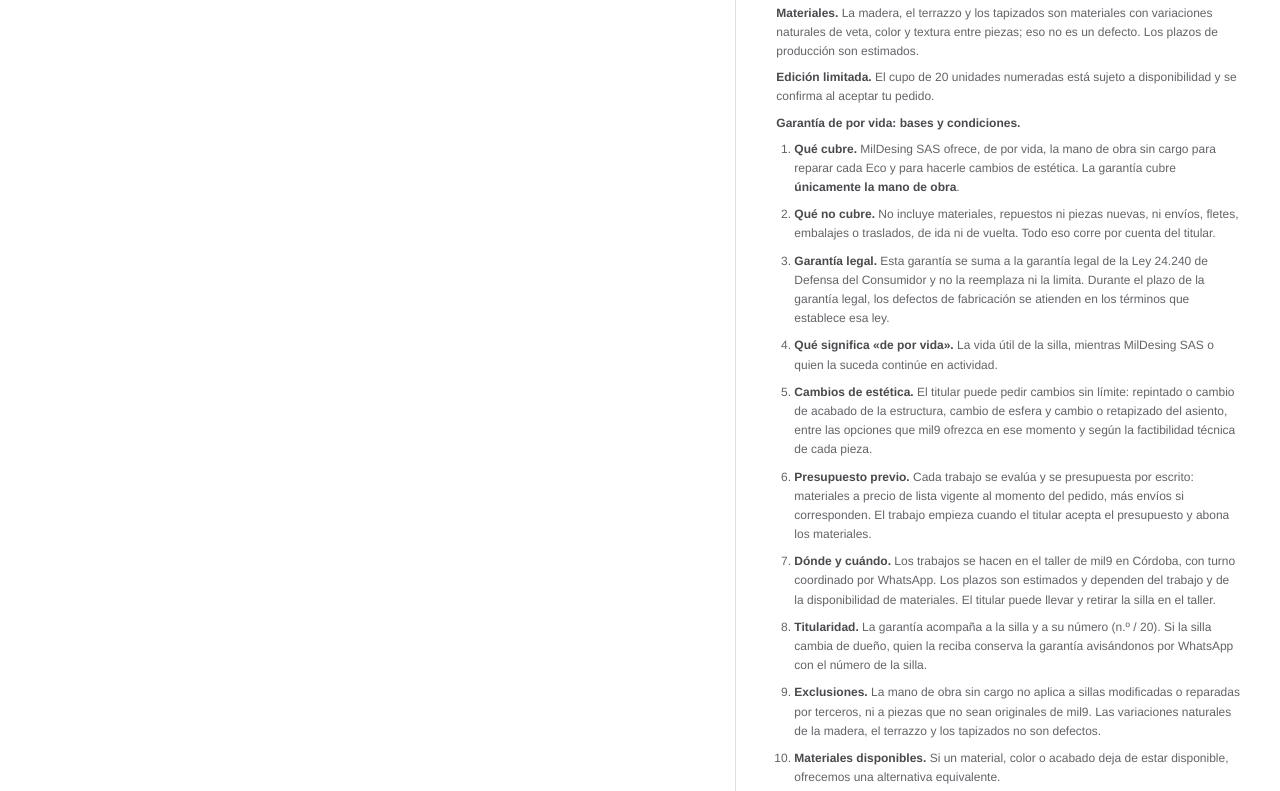
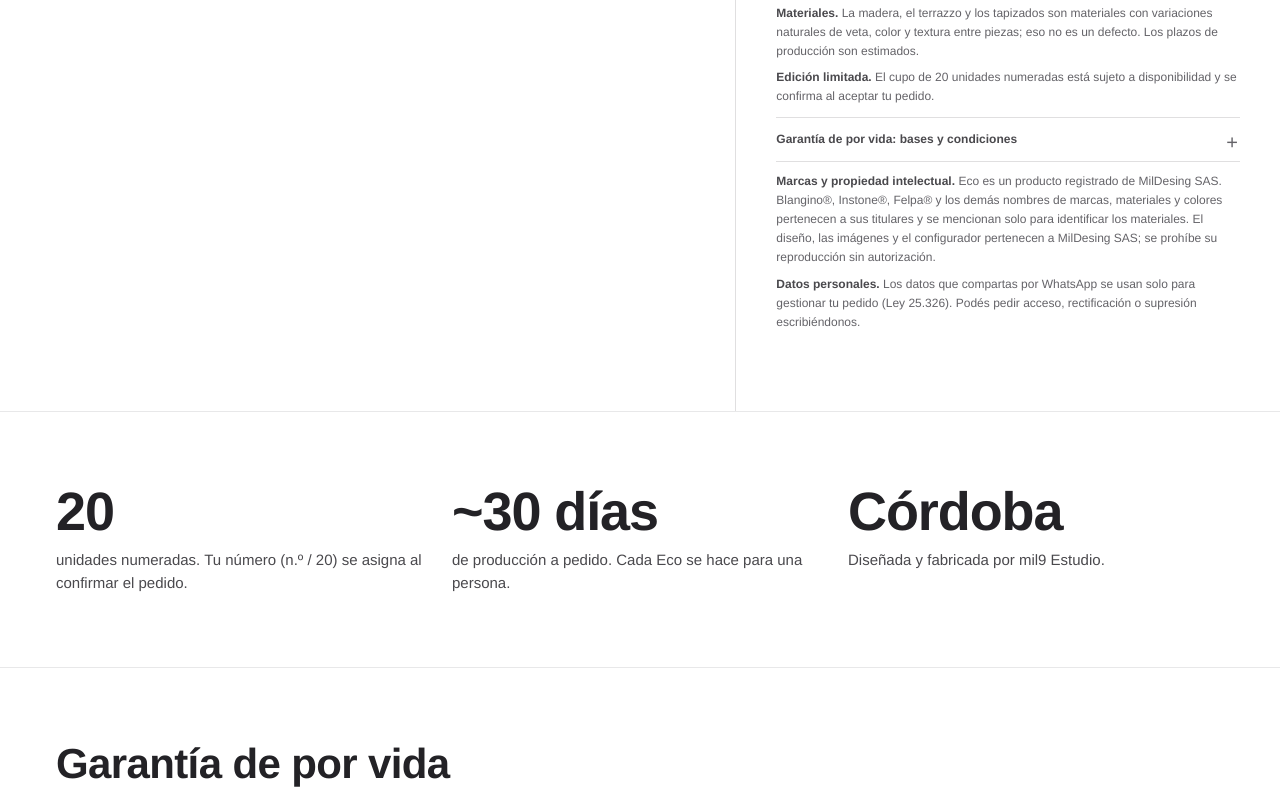
Before and after one commit to MIL9ESTUDIO/eco-configurador, a plain HTML site: page index.html in a window 1280 px wide. Shown: the part 7800-8591 px from the top of the page. Drawn offline with Linux system fonts and the light colour scheme.

Commit message:
Bases y condiciones de la garantía en un desplegable
Los links «Ver bases y condiciones» lo abren antes de saltar.

```diff
--- a/index.html
+++ b/index.html
@@ -411,7 +411,12 @@
   .warranty li{border-top:1px solid rgba(35,34,38,.18); padding-top:14px;}
   .warranty strong{display:block; font-size:19px; font-weight:600; color:var(--title); margin-bottom:6px;}
   .warranty span{font-size:15px; line-height:1.55; color:var(--ink-soft);}
-  .bases ol{margin:6px 0 0; padding-left:18px;}
+  .bases{border-top:1px solid rgba(35,34,38,.14); border-bottom:1px solid rgba(35,34,38,.14); margin:10px 0;}
+  .bases summary{cursor:pointer; list-style:none; position:relative; padding:12px 28px 12px 0;}
+  .bases summary::-webkit-details-marker{display:none;}
+  .bases summary::after{content:"+"; position:absolute; right:2px; top:8px; font-size:20px; font-weight:300; transition:transform .2s ease;}
+  .bases[open] summary::after{transform:rotate(45deg);}
+  .bases ol{margin:2px 0 12px; padding-left:18px;}
   .bases li{margin-bottom:8px;}
   #bases-garantia{scroll-margin-top:80px;}
   @media (max-width:860px){.warranty{grid-template-columns:1fr 1fr; gap:18px 16px;}}
@@ -786,8 +791,8 @@ if (new URLSearchParams(location.search).has("embed")) document.documentElement.
         <p><strong>Producto personalizado.</strong> Como se fabrica según tus especificaciones, no corresponde el derecho de revocación (art. 1116 del Código Civil y Comercial). Esto no afecta la garantía legal de la Ley 24.240 de Defensa del Consumidor.</p>
         <p><strong>Materiales.</strong> La madera, el terrazzo y los tapizados son materiales con variaciones naturales de veta, color y textura entre piezas; eso no es un defecto. Los plazos de producción son estimados.</p>
         <p><strong>Edición limitada.</strong> El cupo de 20 unidades numeradas está sujeto a disponibilidad y se confirma al aceptar tu pedido.</p>
-        <div id="bases-garantia" class="bases">
-          <p><strong>Garantía de por vida: bases y condiciones.</strong></p>
+        <details id="bases-garantia" class="bases">
+          <summary><strong>Garantía de por vida: bases y condiciones</strong></summary>
           <ol>
             <li><strong>Qué cubre.</strong> MilDesing SAS ofrece, de por vida, la mano de obra sin cargo para reparar cada Eco y para hacerle cambios de estética. La garantía cubre <strong>únicamente la mano de obra</strong>.</li>
             <li><strong>Qué no cubre.</strong> No incluye materiales, repuestos ni piezas nuevas, ni envíos, fletes, embalajes o traslados, de ida ni de vuelta. Todo eso corre por cuenta del titular.</li>
@@ -802,7 +807,7 @@ if (new URLSearchParams(location.search).has("embed")) document.documentElement.
             <li><strong>Cómo pedirla.</strong> Escribinos por WhatsApp con el número de tu silla y fotos. La evaluamos y te respondemos por escrito con la propuesta y el presupuesto de materiales.</li>
             <li><strong>Vigencia de estas bases.</strong> Si estas condiciones cambian, para cada silla rigen las vigentes al momento de su compra.</li>
           </ol>
-        </div>
+        </details>
         <p><strong>Marcas y propiedad intelectual.</strong> Eco es un producto registrado de MilDesing SAS. Blangino®, Instone®, Felpa® y los demás nombres de marcas, materiales y colores pertenecen a sus titulares y se mencionan solo para identificar los materiales. El diseño, las imágenes y el configurador pertenecen a MilDesing SAS; se prohíbe su reproducción sin autorización.</p>
         <p><strong>Datos personales.</strong> Los datos que compartas por WhatsApp se usan solo para gestionar tu pedido (Ley 25.326). Podés pedir acceso, rectificación o supresión escribiéndonos.</p>
       </div>
@@ -898,6 +903,12 @@ function syncNavOffset(){
   document.documentElement.style.scrollPaddingTop = (h + 8) + "px";
 }
 syncNavOffset(); addEventListener("resize", syncNavOffset);
+// Los links "Ver bases y condiciones" abren el desplegable de la garantía antes de saltar a él
+document.addEventListener("click", e => {
+  const a = e.target.closest('a[href="#bases-garantia"]'); if (!a) return;
+  const d = document.getElementById("bases-garantia"); if (d) d.open = true;
+});
+if (location.hash === "#bases-garantia"){ const d = document.getElementById("bases-garantia"); if (d) d.open = true; }
 // Atajo activo: se marca la sección que se está viendo y, en el teléfono, se desliza el atajo a la vista
 (function(){
   if (!navEl || !("IntersectionObserver" in window)) return;
--- a/src/extra.css
+++ b/src/extra.css
@@ -147,7 +147,12 @@
   .warranty li{border-top:1px solid rgba(35,34,38,.18); padding-top:14px;}
   .warranty strong{display:block; font-size:19px; font-weight:600; color:var(--title); margin-bottom:6px;}
   .warranty span{font-size:15px; line-height:1.55; color:var(--ink-soft);}
-  .bases ol{margin:6px 0 0; padding-left:18px;}
+  .bases{border-top:1px solid rgba(35,34,38,.14); border-bottom:1px solid rgba(35,34,38,.14); margin:10px 0;}
+  .bases summary{cursor:pointer; list-style:none; position:relative; padding:12px 28px 12px 0;}
+  .bases summary::-webkit-details-marker{display:none;}
+  .bases summary::after{content:"+"; position:absolute; right:2px; top:8px; font-size:20px; font-weight:300; transition:transform .2s ease;}
+  .bases[open] summary::after{transform:rotate(45deg);}
+  .bases ol{margin:2px 0 12px; padding-left:18px;}
   .bases li{margin-bottom:8px;}
   #bases-garantia{scroll-margin-top:80px;}
   @media (max-width:860px){.warranty{grid-template-columns:1fr 1fr; gap:18px 16px;}}
```
Also changed, not shown: src/body.html (+9 -3 lines).
